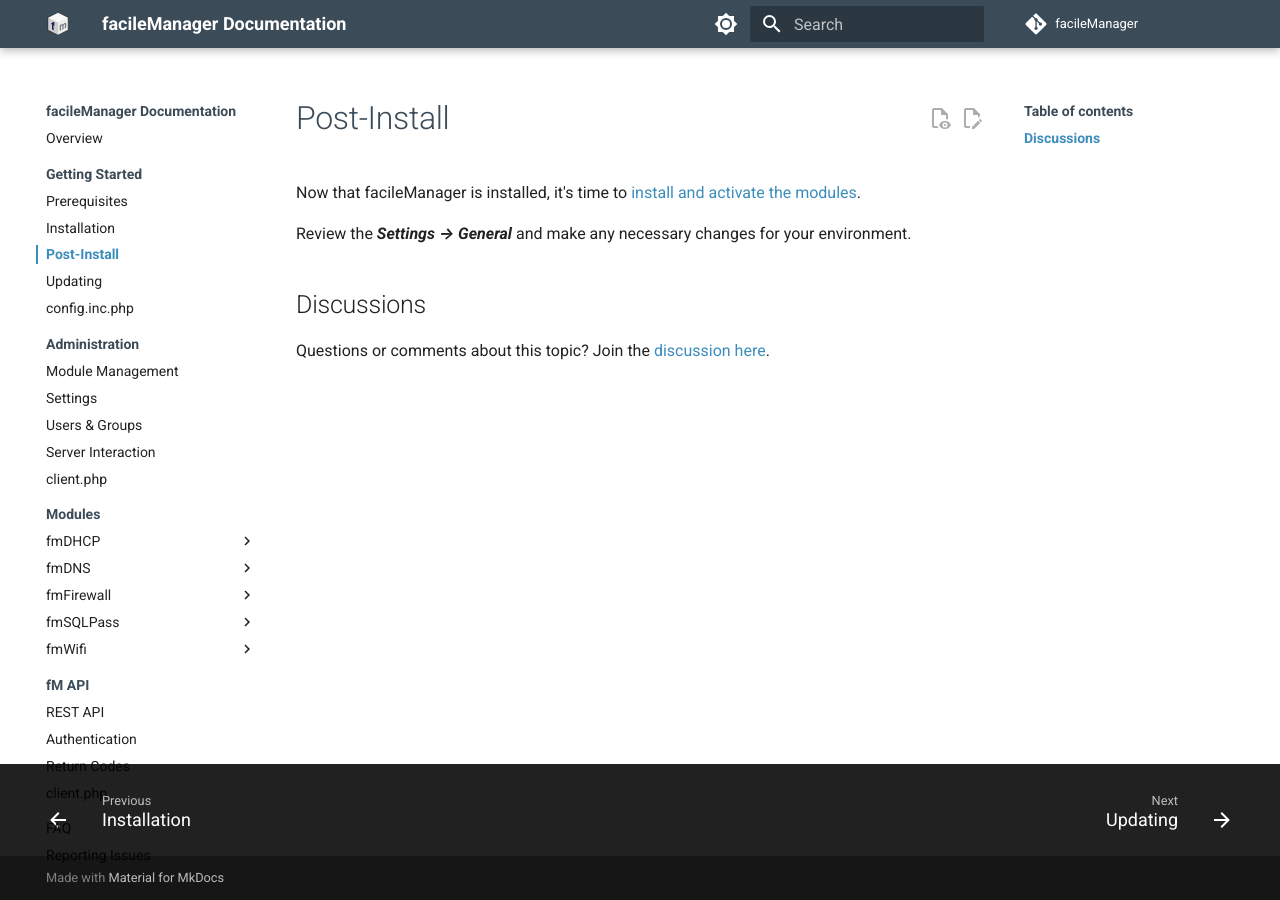
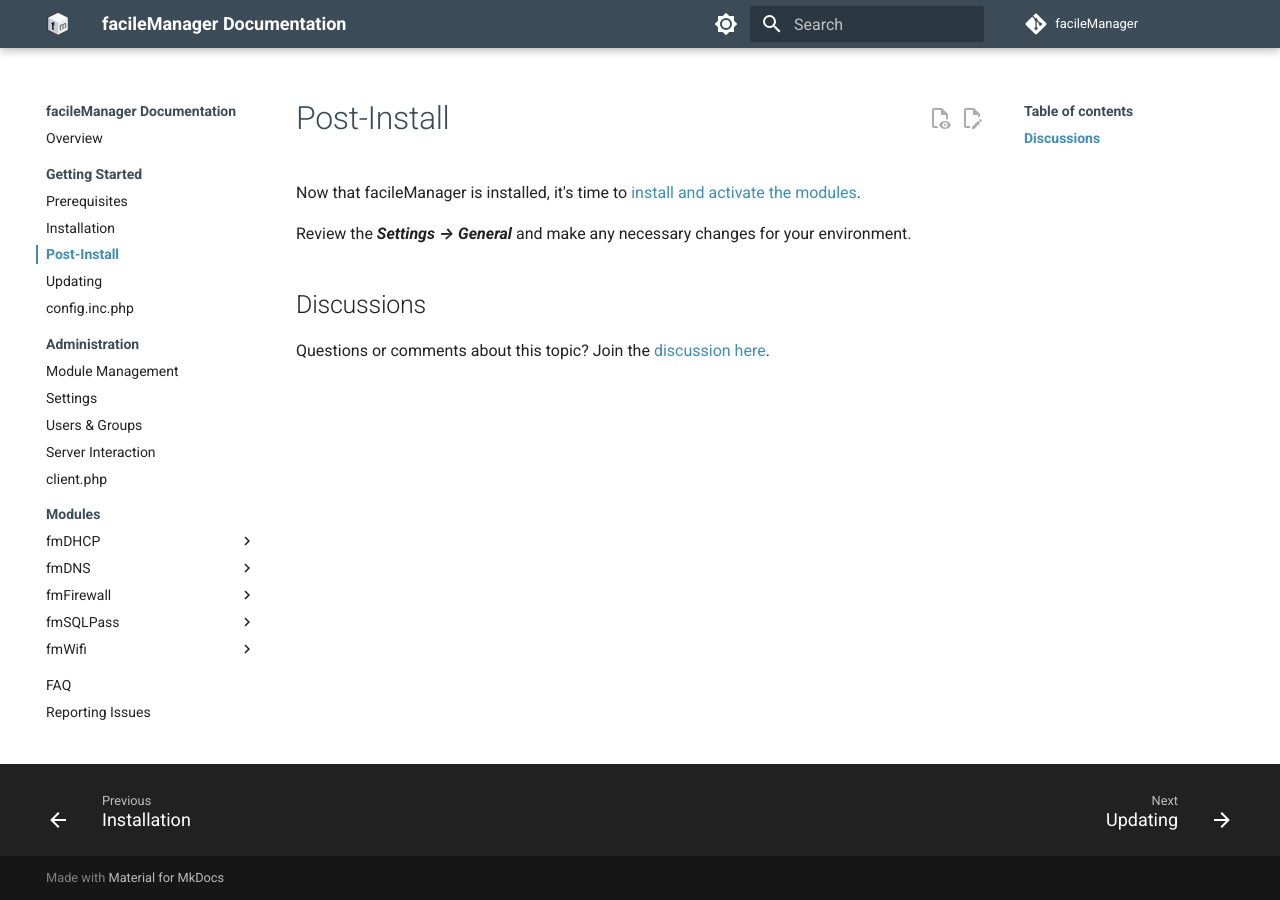
Before and after one commit to facileManager/facileManager-docs, an MkDocs documentation site: the page built from docs/getting-started/post-install.md, in a window 1280 px wide. Built offline with MkDocs 1.6.1 and Material for MkDocs 9.7.7, drawn with Linux system fonts in a browser that asks for light colours; comment, search, counter and statistics services are not loaded.

Commit message:
Update mkdocs.yml

```diff
--- a/mkdocs.yml
+++ b/mkdocs.yml
@@ -74,11 +74,11 @@
       - 'Getting Started' :
         - 'Server Groups' : modules/fmWifi/getting-started/server-groups.md
         - 'WLAN Management' : modules/fmWifi/getting-started/wlans.md
-  - 'fM API':
-    - 'REST API': api/index.md
-    - 'Authentication': api/auth.md
-    - 'Return Codes': api/codes.md
-    - 'client.php' : api/client.php.md
+  # - 'fM API':
+  #   - 'REST API': api/index.md
+  #   - 'Authentication': api/auth.md
+  #   - 'Return Codes': api/codes.md
+  #   - 'client.php' : api/client.php.md
   - 'FAQ': faq.md
   - 'Reporting Issues': issues.md
 
```
